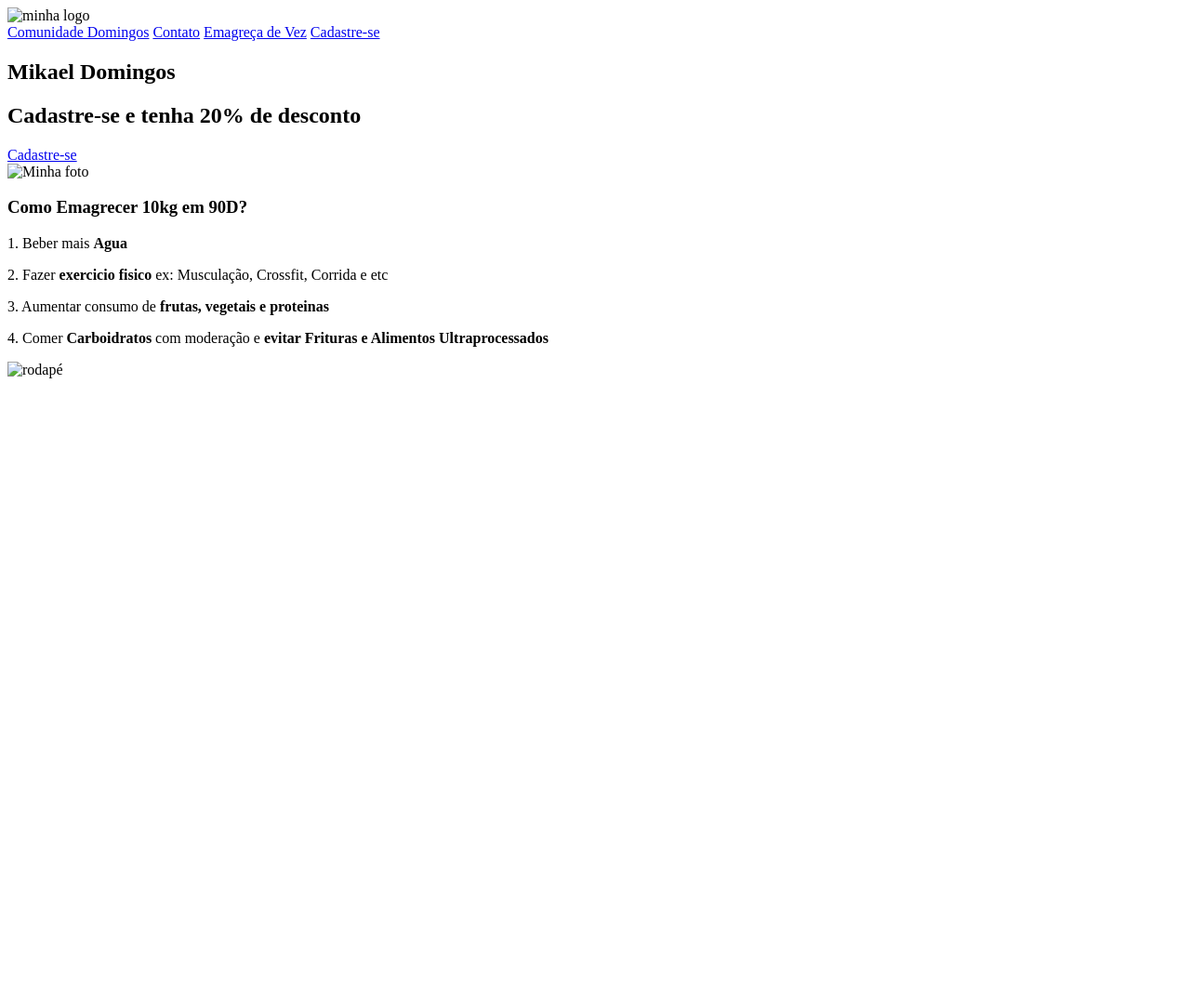
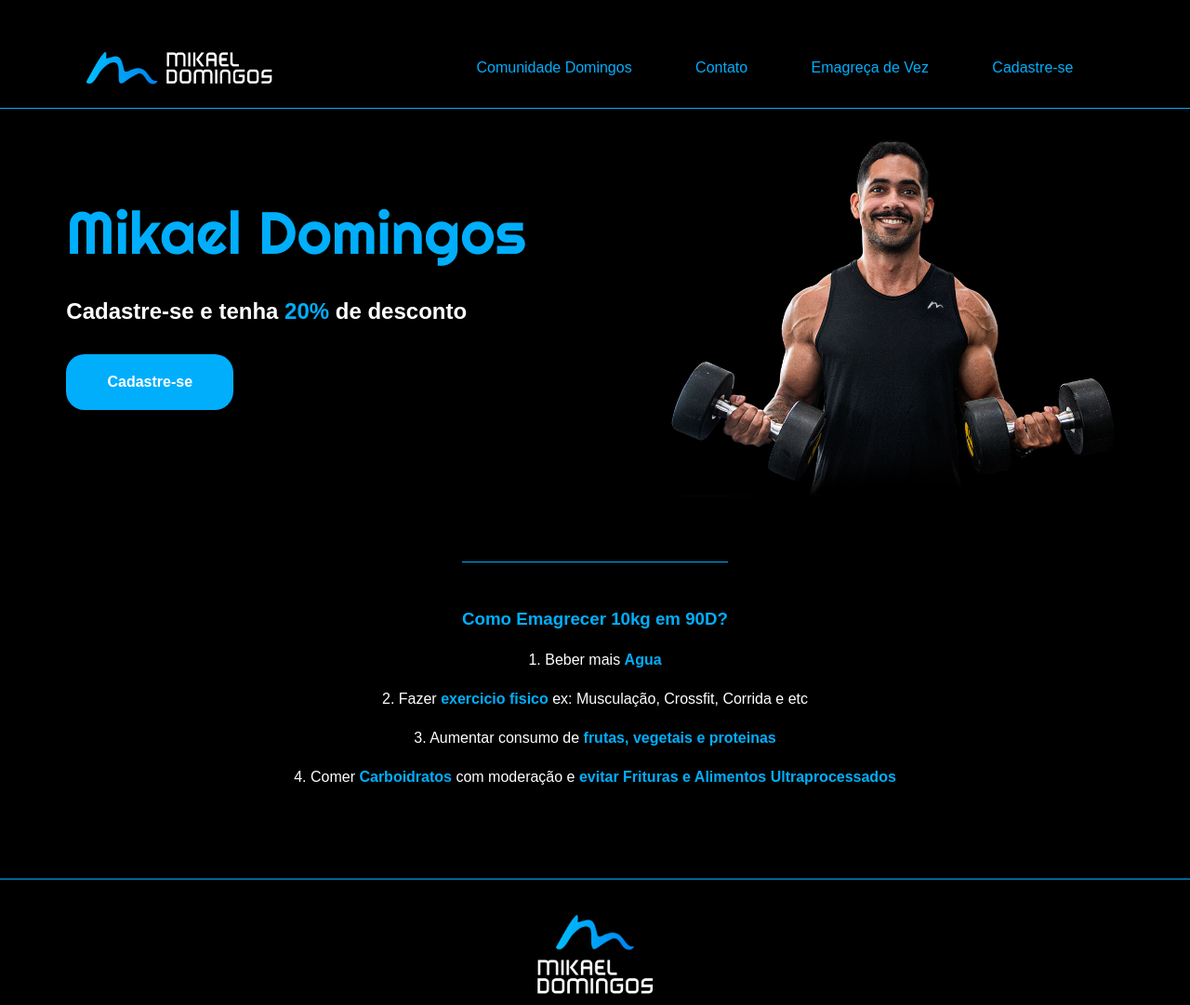
Before and after one commit to MikaelDomingos/LD-Page-Mikael, a plain HTML site: page index.html in a window 1280 px wide. Shown: the whole page at 93% size. Before the commit the page ends 800 px from the top, so only its background shows below. Drawn offline with Linux system fonts and the light colour scheme; the site is published under a folder, as on GitHub Pages, so addresses that start at the root find nothing.

Commit message:
chore: adjusting imports

```diff
--- a/index.html
+++ b/index.html
@@ -5,16 +5,16 @@
   <meta name="viewport" content="width=device-width, initial-scale=1.0">
   <meta name="description" content="Um bot que irá moderar minha page">
   <title>land page MD</title>
-  <link rel="stylesheet" href="/Style/style.css">
+  <link rel="stylesheet" href="./Style/style.css">
 </head>
 <body>
 <header class="inicio">
-<img class="imagem1" src="/images/logo-white.png" alt="minha logo">
+<img class="imagem1" src="./images/logo-white.png" alt="minha logo">
 <nav>
 <a class="inicio1" href="https://mikaeldomingos.com.br/">Comunidade Domingos</a>
-<a class="inicio1" href="(81)994997787">Contato</a>
+<a class="inicio1" href="tel:81994997787">Contato</a>
 <a class="inicio1" href="https://mikaeldomingos.com.br/consultoria-geral/">Emagreça de Vez</a>
-<a class="inicio1" href="/formulario.html">Cadastre-se</a>
+<a class="inicio1" href="./formulario.html">Cadastre-se</a>
 </nav>
 </header>
 
@@ -23,11 +23,11 @@
 <div class="conteudo1div">
   <H1 class="conteudoh1"> Mikael Domingos</H1>
   <h2 class="conteudoh2">Cadastre-se e tenha <strong> 20% </strong> de desconto</h2>
-    <a href="/formulario.html" class="conteudobutao">
+    <a href="./formulario.html" class="conteudobutao">
      Cadastre-se
     </a>
 </div>
-<img class="imagem2" src="/images/md-home.png" alt="Minha foto">
+<img class="imagem2" src="./images/md-home.png" alt="Minha foto">
 </section>
 <section class="conteudoparte2">
   <h3 class="conteudoh3"> Como Emagrecer 10kg em 90D?</h3>
@@ -39,7 +39,7 @@
 </main>
 
 <footer class="rodape">
-<img class="imagem3" src="/images/logo-white-v.png" alt="rodapé">
+<img class="imagem3" src="./images/logo-white-v.png" alt="rodapé">
 </footer>
 </body>
 </html>
```
